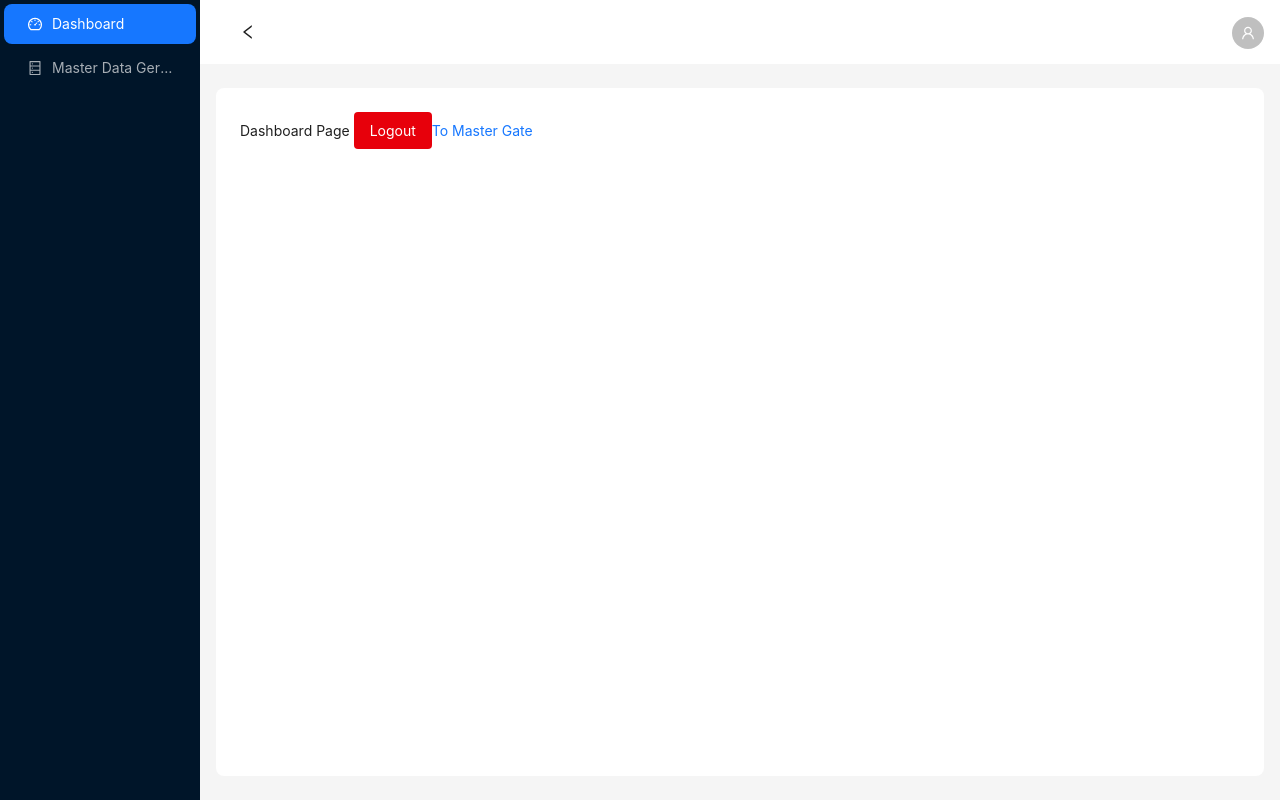
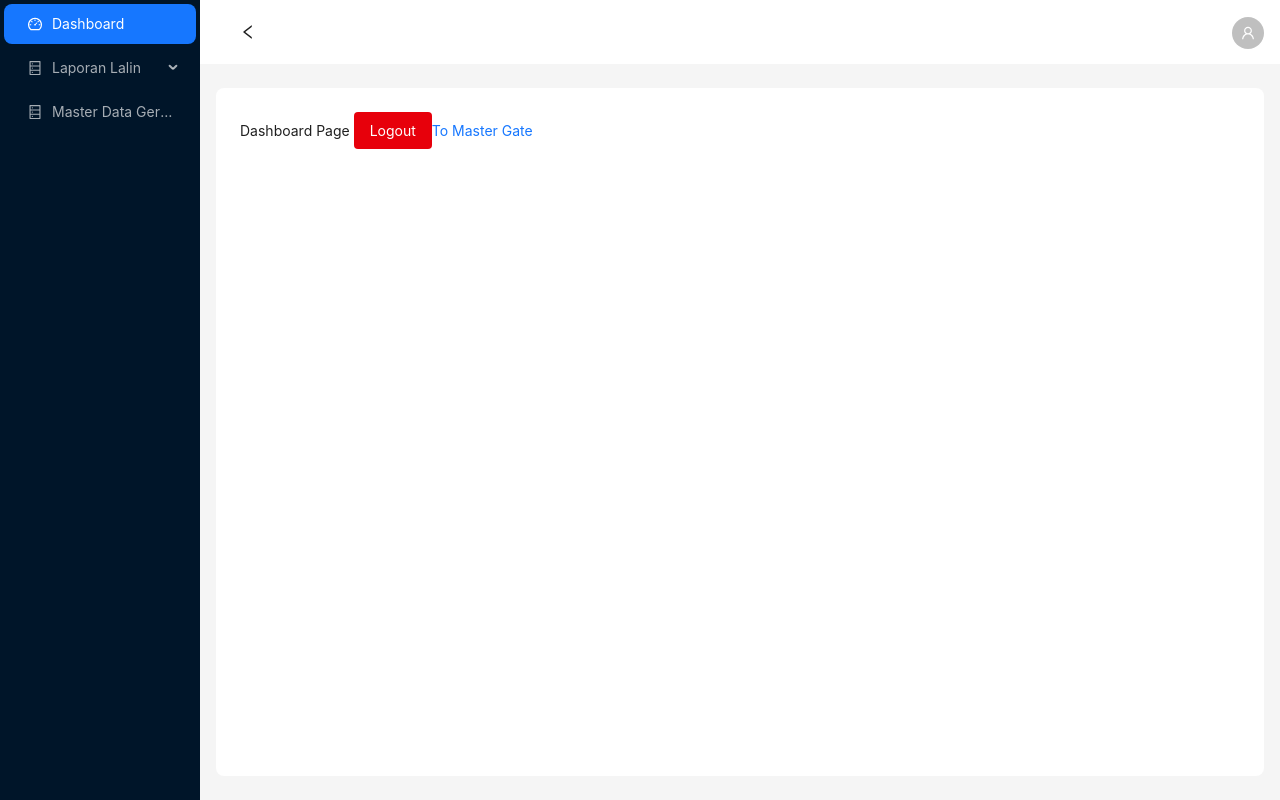
Before and after one commit to tyassusanto/tech-test-frontend, a React (Vite) app: page / in a window 1280 px wide. Built offline with nearby package versions, Linux system fonts and the light colour scheme; no server answers; sample sign-in values are in the browser's storage.

Commit message:
add navigation

```diff
--- a/src/components/BaseLayout.jsx
+++ b/src/components/BaseLayout.jsx
@@ -47,6 +47,8 @@ const BaseLayout = ({ children }) => {
               navigate('/');
             } else if (key === '3') {
               navigate('/master-gate');
+            } else if (key === '2') {
+              navigate('/laporan-perhari')
             }
           }}
           items={[
@@ -54,6 +56,14 @@ const BaseLayout = ({ children }) => {
               key: '1',
               icon: <DashboardOutlined />,
               label: 'Dashboard',
+            },
+            {
+              key: 'sub1',
+              icon: <DatabaseOutlined />,
+              label: 'Laporan Lalin',
+              children: [
+                { key: '2', label: 'Laporan Per Hari' },
+              ]
             },
             {
               key: '3',
```
